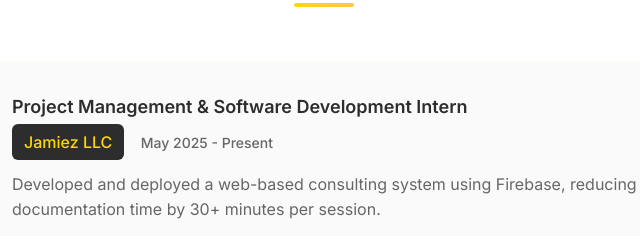
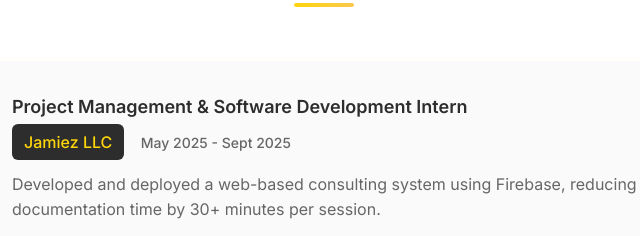
Before and after one commit to QMay17/portfolio-website, a plain HTML site: page index.html in a window 1280 px wide. Shown: the part 3324-3560 px from the top of the page, 316-956 px from the left. Drawn offline with Linux system fonts and the light colour scheme.

Commit message:
update timeline

```diff
--- a/index.html
+++ b/index.html
@@ -333,7 +333,7 @@
                         <div class="timeline-header">
                             <h3>Project Management & Software Development Intern</h3>
                             <span class="timeline-company">Jamiez LLC</span>
-                            <span class="timeline-date">May 2025 - Present</span>
+                            <span class="timeline-date">May 2025 - Sept 2025</span>
                         </div>
                         <p>Developed and deployed a web-based consulting system using Firebase, reducing documentation time by 30+ minutes per session.</p>
                         <p>Promoted to Project Leader, entrusted to oversee a team of 5 developers and the entire mobile application development project.</p>
```
